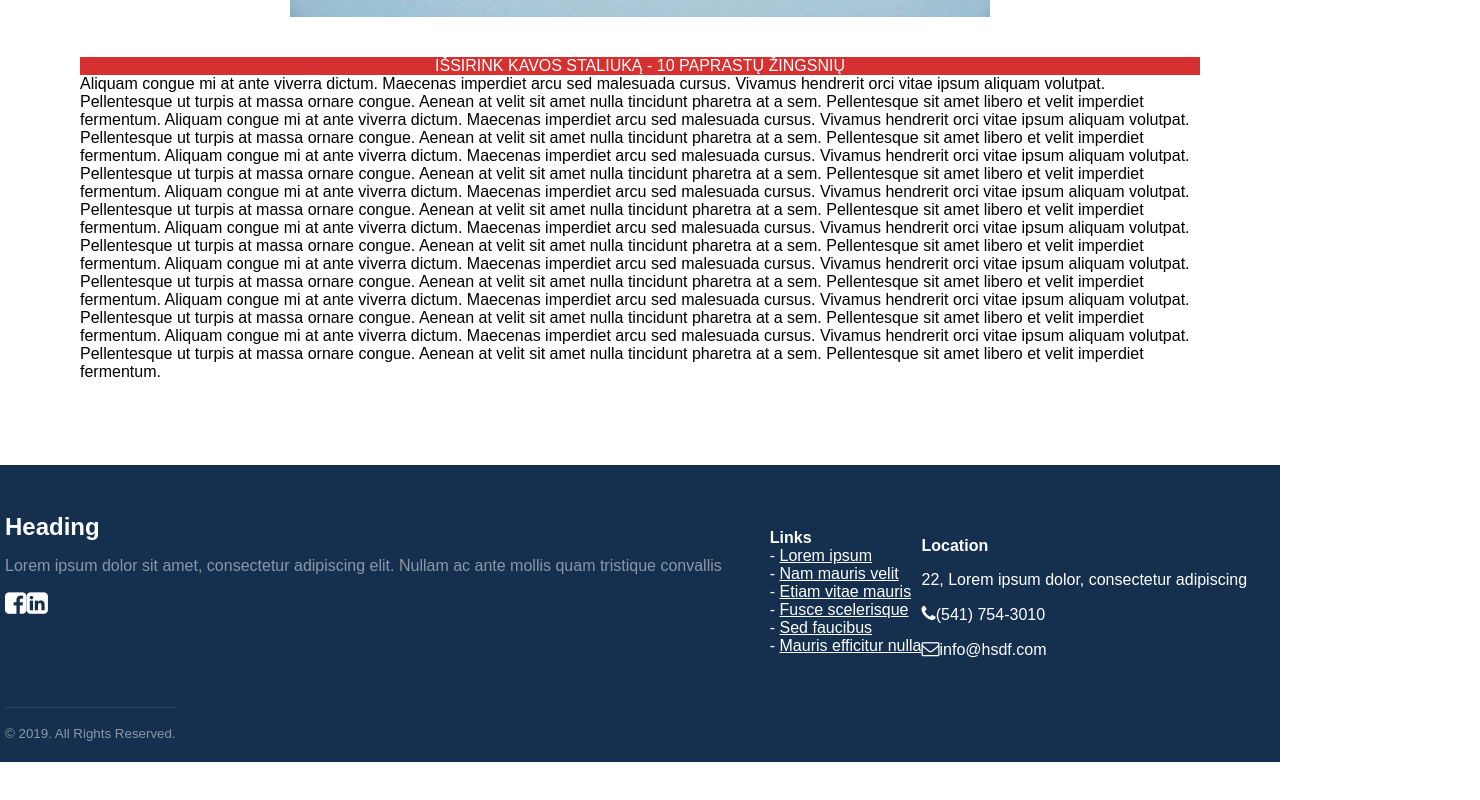
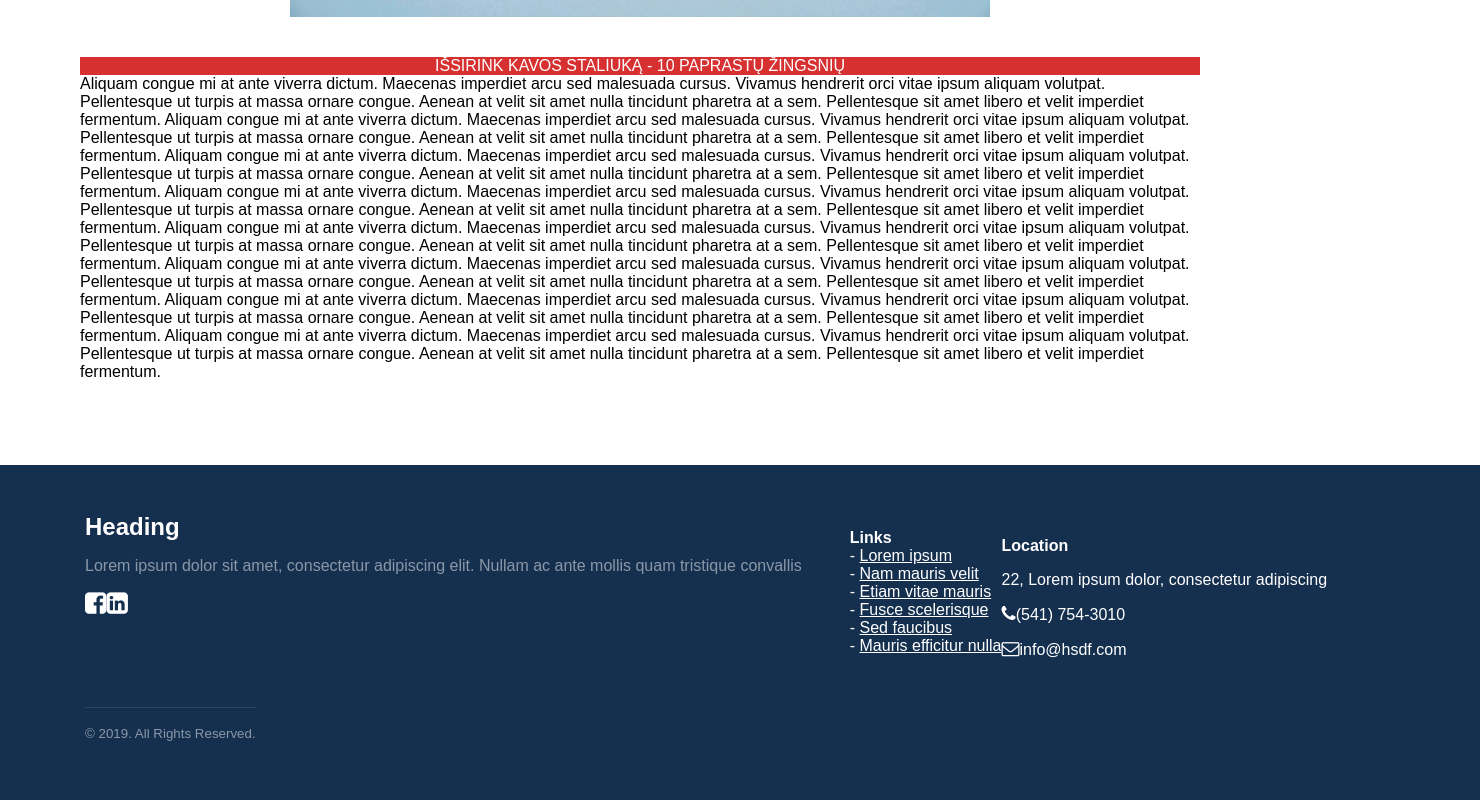
Before and after one commit to errrnestas/errrnis, a plain HTML site: page index.html in a window 1280 px wide. Shown: the part 588-1388 px from the top of the page, 1480 px wide, since content can reach past the window. Before the commit the page ends 1350 px from the top, so only its background shows below. Drawn offline with nearby package versions, Linux system fonts and the light colour scheme.

Commit message:
footer css reguliavimas

```diff
--- a/css/style.css
+++ b/css/style.css
@@ -63,9 +63,10 @@ visibility: hidden;
 }
 
 .footer {
+  width: 100%;
   background: #152F4F;
   color: white;
-  padding: 20px;
+  padding: 100px;
 
 }
 .footer .links ul {
```
